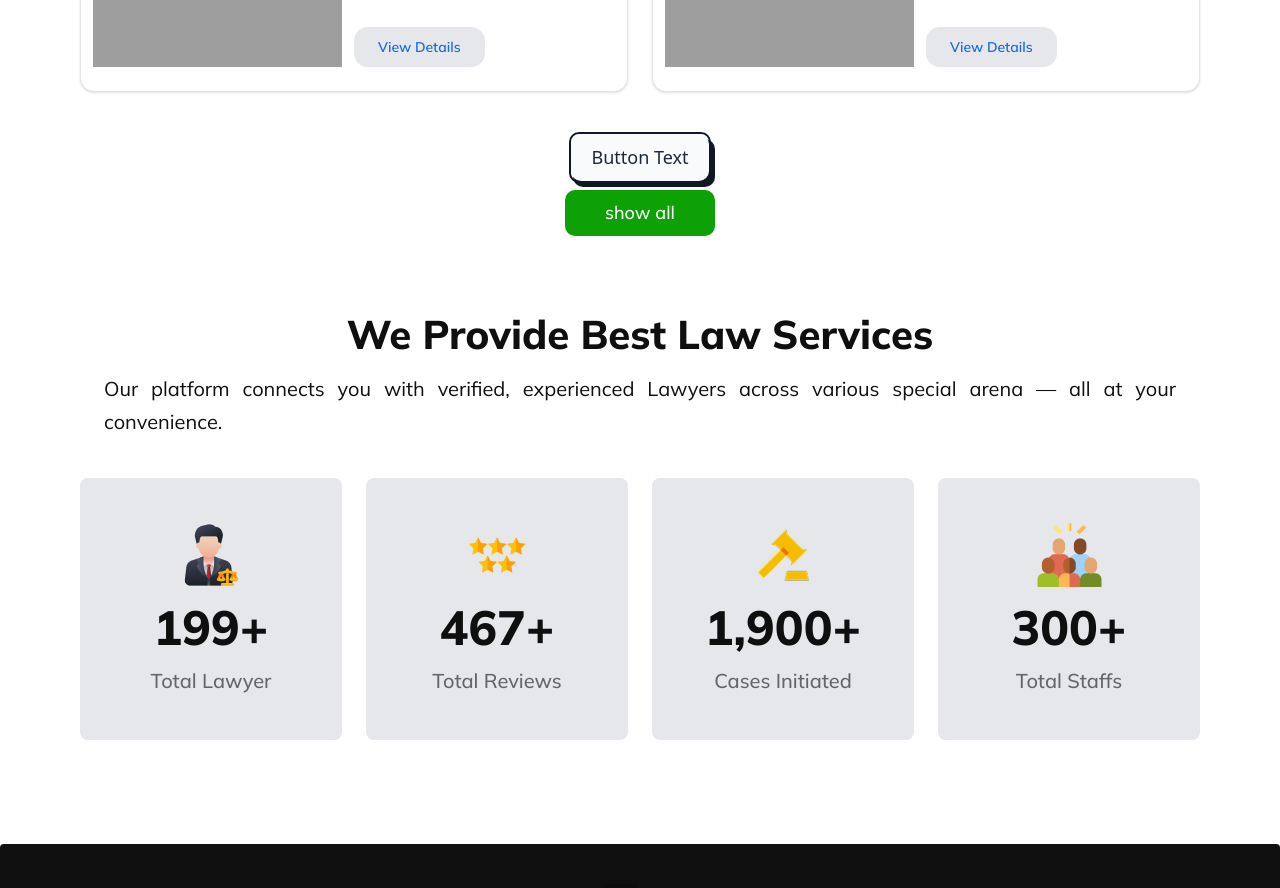
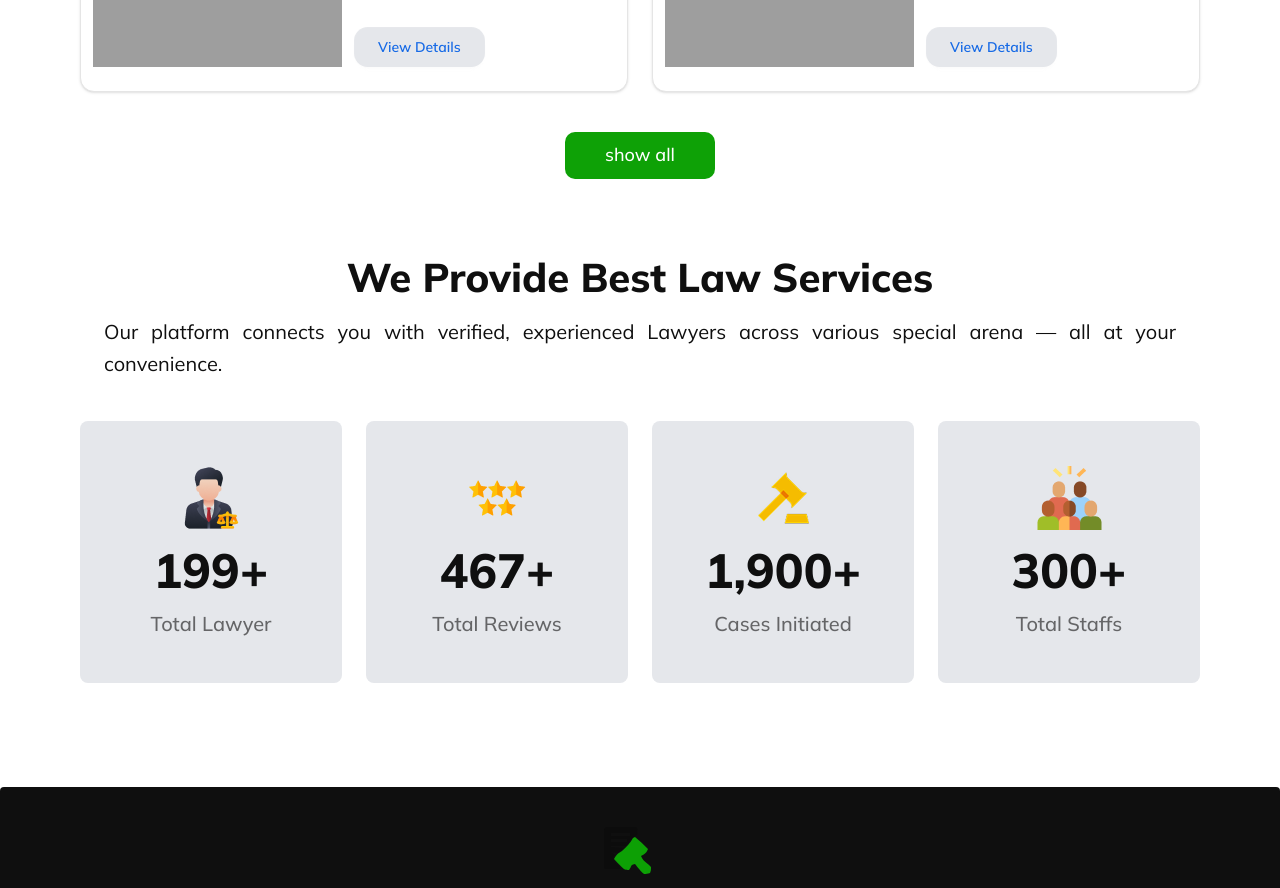
Before and after one commit to sajjad-developer/lawyer-appointment-app, a React (Vite) app: page / in a window 1280 px wide. Shown: the part 1940-2828 px from the top of the page. Built offline with nearby package versions, Linux system fonts and the light colour scheme; grey boxes are pictures that could not be loaded.

Commit message:
chore(lawyers-container section): remove extra button from this section

```diff
--- a/src/components/MainContent/LawyersContainer/LawyersContainer.jsx
+++ b/src/components/MainContent/LawyersContainer/LawyersContainer.jsx
@@ -18,7 +18,7 @@ const LawyersContainer = ({ lawyers }) => {
     <>
       <div
         ref={refSection}
-        className="grid grid-cols-1 gap-2 mx-2 md:mx-10 mt-6 lg:mx-20 lg:grid-cols-2 lg:gap-6"
+        className="grid grid-cols-1 gap-2 mx-2 mt-6 md:mx-10 lg:mx-20 lg:grid-cols-2 lg:gap-6"
       >
         {displayLawyers.map((lawyer) => (
           <LawyerCard key={lawyer.id} lawyer={lawyer}></LawyerCard>
@@ -29,17 +29,6 @@ const LawyersContainer = ({ lawyers }) => {
           to="#_"
           className="inline-block relative justify-center text-lg text-center group"
         >
-          <button className="inline-block relative text-lg cursor-pointer group">
-            <span className="block overflow-hidden relative z-10 px-5 py-3 font-medium leading-tight text-gray-800 rounded-lg border-2 border-gray-900 transition-colors duration-300 ease-out group-hover:text-white">
-              <span className="absolute inset-0 px-5 py-3 w-full h-full bg-gray-50 rounded-lg"></span>
-              <span className="absolute left-0 -ml-2 w-48 h-48 bg-gray-900 transition-all duration-300 origin-top-right -rotate-90 -translate-x-full translate-y-12 group-hover:-rotate-180 ease"></span>
-              <span className="relative">Button Text</span>
-            </span>
-            <span
-              className="absolute right-0 bottom-0 -mr-1 -mb-1 w-full h-12 bg-gray-900 rounded-lg transition-all duration-200 ease-linear group-hover:mb-0 group-hover:mr-0"
-              data-rounded="rounded-lg"
-            ></span>
-          </button>
           <button
             onClick={() => {
               setShowAll((prv) => !prv);
```
